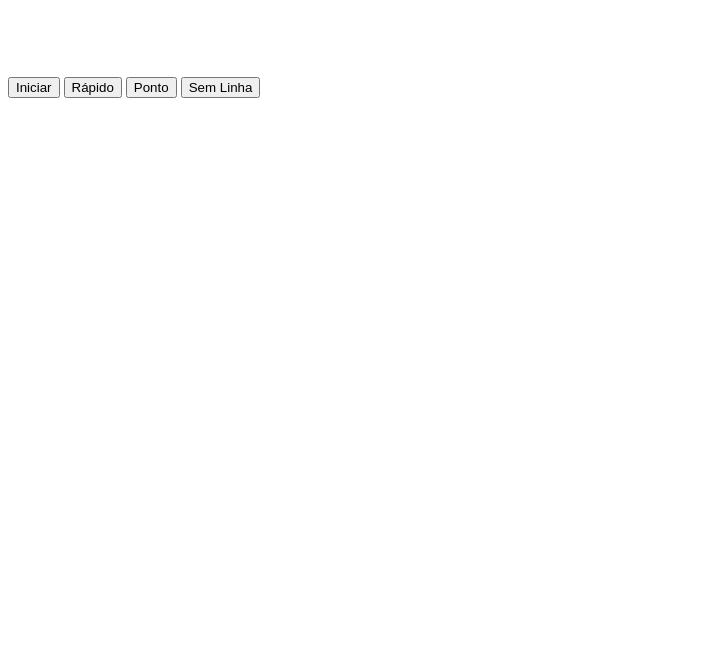
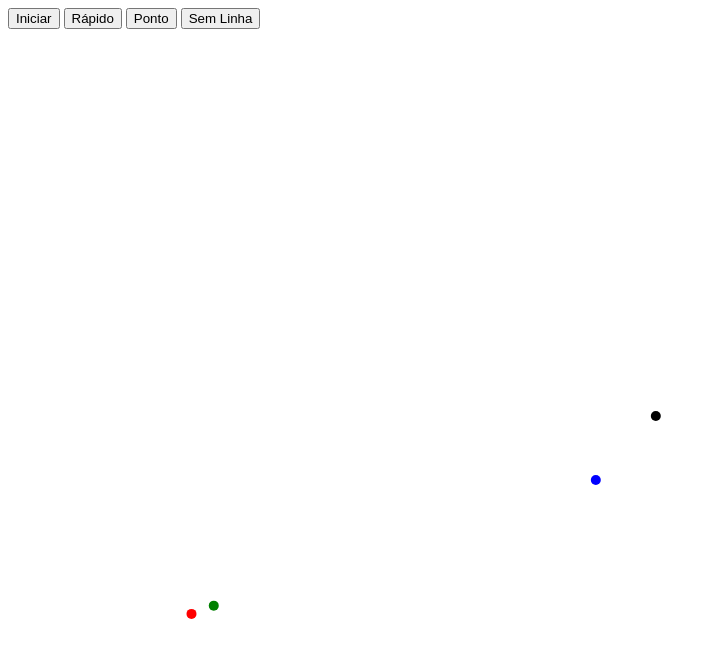
Before and after one commit to arkanon/arkanon.github.io, a plain HTML site: page chaos.html in a window 1280 px wide. Shown: the whole page, without its empty margins (0-716 px from the left). Drawn offline with Linux system fonts and the light colour scheme.

Commit message:
Update chaos.html

```diff
--- a/chaos.html
+++ b/chaos.html
@@ -70,16 +70,16 @@
       marginBottom = computed('margin-bottom');
       marginLeft   = computed('margin-left'  );
 
-      W            = window.innerWidth  - ( marginLeft + marginRight  + 700 );
-      H            = window.innerHeight - ( marginTop  + marginBottom + 700 );
+      W            = window.innerWidth  - ( marginLeft + marginRight  );
+      H            = window.innerHeight - ( marginTop  + marginBottom );
 
-      semente      = [ 350+W*Math.random(), 350+H*Math.random() ];
+      semente      = [ 350+(W-700)*Math.random(), 350+(H-700)*Math.random() ];
 
       vertices     =
       [
-        [  50+W*Math.random(),  50+H*Math.random() ] ,
-        [ 150+W*Math.random(), 150+H*Math.random() ] ,
-        [ 250+W*Math.random(), 250+H*Math.random() ]
+        [  50+(W-100)*Math.random(),  50+(H-100)*Math.random() ] ,
+        [ 150+(W-300)*Math.random(), 150+(H-300)*Math.random() ] ,
+        [ 250+(W-500)*Math.random(), 250+(H-500)*Math.random() ]
       ];
 
     }
```
